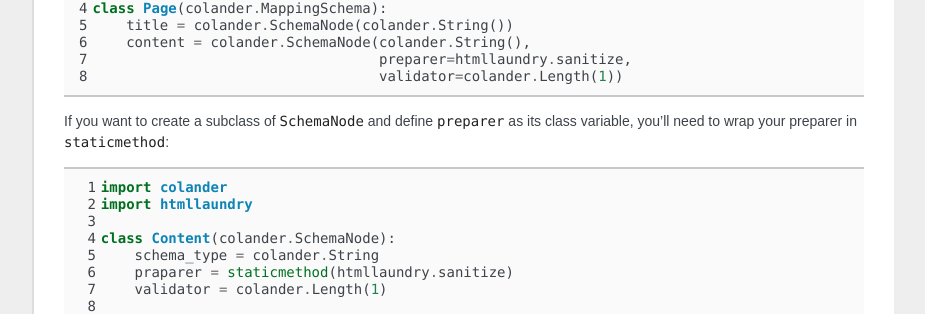
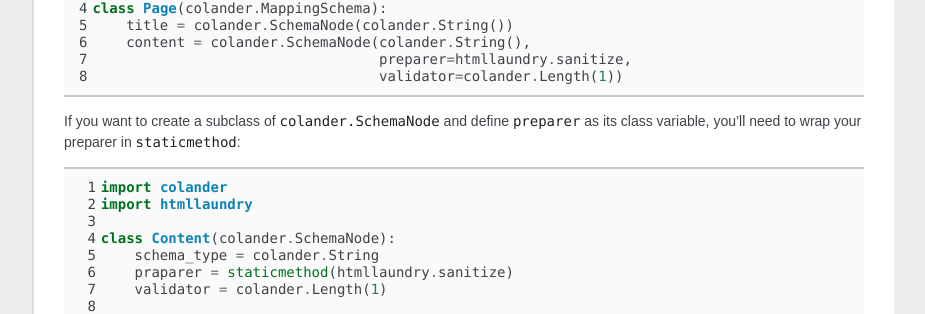
Before and after one commit to Pylons/colander, a Sphinx documentation site: the page built from docs/basics.rst, in a window 1280 px wide and 900 px high, scrolled down 8570 px. Shown: the part 147-461 px from the top of the window, without its empty margins (198-1123 px from the left). Built offline with Sphinx 7.4.7, drawn with Linux system fonts in a browser that asks for light colours; some web fonts are replaced.

Commit message:
use fqcn instead of class name

```diff
--- a/docs/basics.rst
+++ b/docs/basics.rst
@@ -607,7 +607,7 @@ __ http://pypi.python.org/pypi/htmllaundry/
                                      preparer=htmllaundry.sanitize,
                                      validator=colander.Length(1))
 
-If you want to create a subclass of :class:`~colander.SchemaNode` and define
+If you want to create a subclass of :class:`colander.SchemaNode` and define
 ``preparer`` as its class variable, you'll need to wrap your preparer in
 ``staticmethod``:
 
```
